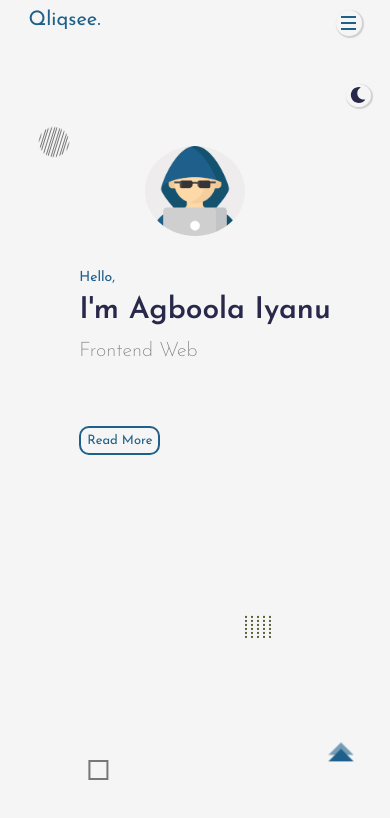
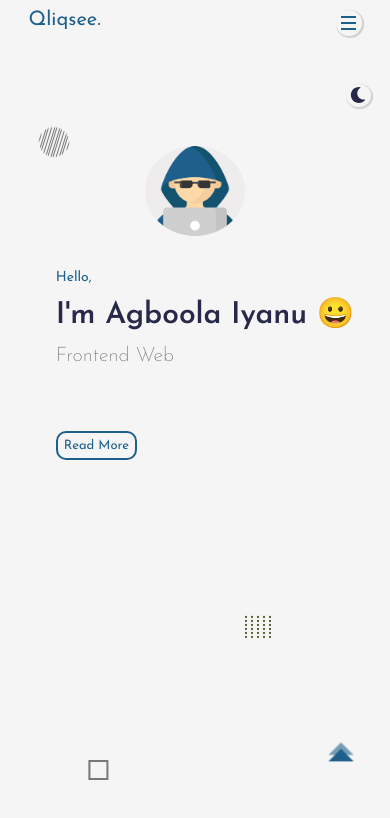
Before and after one commit to Qliqsee/portfolio-v2, a Next.js app: page / in a window 390 px wide. Shown: the top 818 px of the page. Built offline with nearby package versions, Linux system fonts and the light colour scheme.

Commit message:
minor changes still testing out the mobile

```diff
--- a/pages/index.jsx
+++ b/pages/index.jsx
@@ -31,7 +31,7 @@ export default function Home() {
           <div className={styles.intro}>
             <div className={styles.small}>
               Hello,
-              <div className={styles.big}>I&apos;m Agboola Iyanu</div>
+              <div className={styles.big}>I&apos;m Agboola Iyanu 😀</div>
             </div>
             <div className={styles.medium} ref={roleRef}></div>
             <div className={styles.more}>
```
